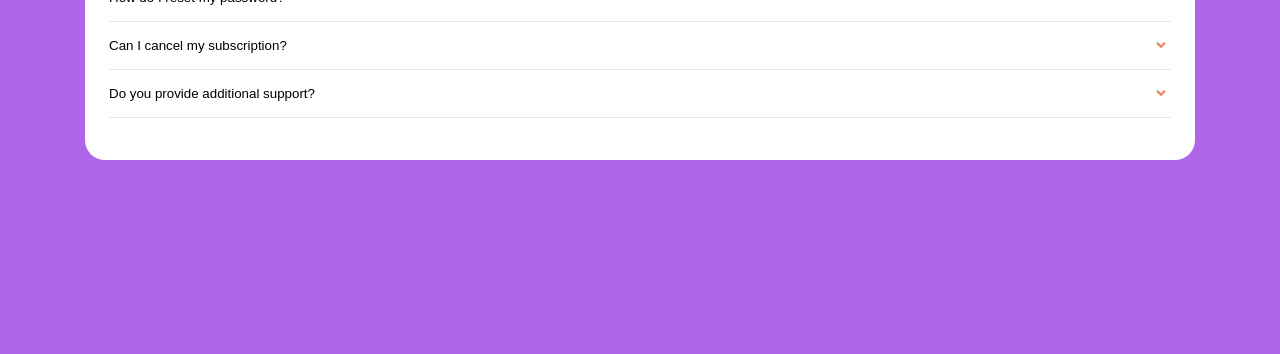
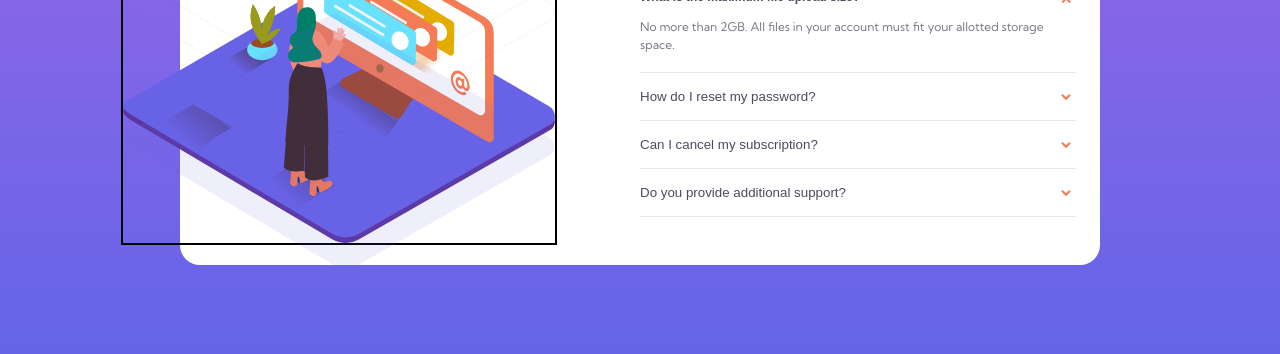
Before and after one commit to IEdiong/fem-faq-accordion-card, a plain HTML site: page index.html in a window 1280 px wide. Shown: the part 446-800 px from the top of the page. Drawn offline with Linux system fonts and the light colour scheme.

Commit message:
mobile ready

```diff
--- a/assets/css/style.css
+++ b/assets/css/style.css
@@ -4,7 +4,7 @@
     --soft-red: hsl(14, 88%, 65%);
 
     /* background gradient */
-    --soft-voilet: hsl(273, 75%, 66%);
+    --soft-violet: hsl(273, 75%, 66%);
     --soft-blue: hsl(240, 73%, 65%);
 
     /* neutral text */
@@ -40,11 +40,17 @@
     margin-inline: auto;
 }
 
+img,
+picture {
+    display: block;
+    max-width: 100%;
+}
+
 body {
     min-height: 100vh;
     font-family: 'Kumbh Sans', sans-serif;
     font-size: 0.75rem;
-    background-color: var(--soft-voilet);
+    background: linear-gradient(to bottom, var(--soft-violet), var(--soft-blue));
     color: var(--desat-blue);
     display: flex;
     align-items: center;
@@ -54,35 +60,75 @@ body {
 }
 
 .faq {
+    position: relative;
     padding-inline: 2em;
+    /* padding-inline: calc(2vw - 2em); */
     padding-bottom: 3.5em;
     display: flex;
+    flex-direction: column;
     align-items: center;
     justify-content: center;
     background-color: #ffffff;
     border-radius: 20px;
+    margin-top: 170px;
+    max-width: 920px;
+}
+
+.faq-illustration {
+    height: 110px;
+    /* width: 88%; */
+    width: 88%;
+    max-width: 300px;
+    margin-bottom: 20px;
+    /* border: 1px solid red; */
+    position: relative;
+    overflow: visible;
+}
+
+.hang-box {
+    position: absolute;
+    top: -100%;
+    width: 100%;
+    border: 2px solid black;
+}
+
+.faq-illustration picture:first-child {
+    width: 100%;
+    z-index: 3;
+}
+
+.faq-illustration picture:first-child + picture {
+    position: absolute;
+    width: 100%;
+    bottom: -25px;
+    z-index: 2;
+    /* border: 1px solid yellow; */
+}
+
+picture > img {
+    width: 100%;
 }
 
 .faq-title {
     text-align: center;
     font-size: 2rem;
     font-weight: 700;
-    margin-top: 1em;
+    margin-top: .8em;
     margin-bottom: .8em;
 }
 
 .faq-accordion {
     width: 100%;
+    /* border: 1px solid red; */
 }
 
 .accordion__title {
     position: relative;
-    /* border: 1px solid black; */
-    /* font-weight: 700; */
 }
 
 .accordion__title > button {
     position: relative;
+    color: var(--v-drk-grayish-blue);
     background: #ffffff;
     display: block;
     height: 100%;
@@ -137,7 +183,33 @@ body {
     transform: rotateZ(180deg);
 }
 
-@media (min-width: 767px) {
+@media (min-width: 768px) {
+
+    .faq {
+        flex-direction: row;
+        padding-top: 2em;
+        padding-bottom: 4em;
+    }
+
+    .faq-illustration {
+        max-width: 50%;
+    }
+
+    .faq-illustration,
+    .faq-accordion {
+        width: 50%;
+        flex: 1 1 0;
+    }
+
+    .hang-box {
+        top: -50px;
+        left: -83px;
+    }
+
+    .faq-title {
+        text-align: left;
+    }
+
     .accordion__title > button:hover,
     .accordion__title > button:focus {
         color: var(--soft-red);
--- a/index.html
+++ b/index.html
@@ -34,9 +34,18 @@
   <!-- MAIN -->
   <main class="container faq">
 
-    <!-- <div class="faq-illustration">
-      <img src="./images/illustration-woman-online-mobile.svg" alt="woman online">
-    </div> -->
+    <div class="faq-illustration">
+      <div class="hang-box">
+        <picture>
+          <source srcset="./images/illustration-woman-online-desktop.svg" media="(min-width: 768px)" />
+          <img src="./images/illustration-woman-online-mobile.svg" alt="woman online" />
+        </picture>
+        <picture>
+          <source srcset="./images/bg-pattern-desktop.svg" media="(min-width: 768px)" />
+          <img src="./images/bg-pattern-mobile.svg" alt="shadow" />
+        </picture>
+      </div>
+    </div>
 
     <div class="faq-accordion">
       <h2 class="faq-title">FAQ</h2>
```
